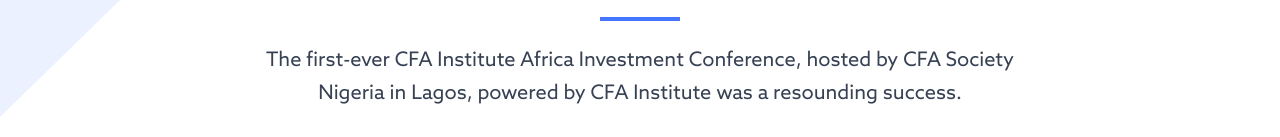
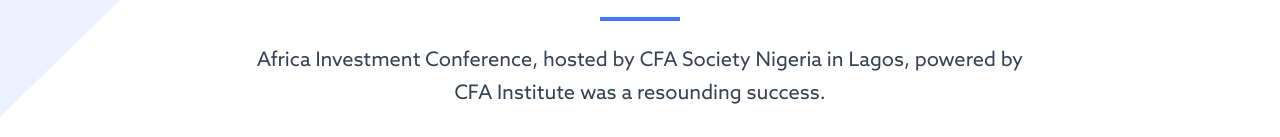
Before and after one commit to cfasociety2025/afic2025, a Next.js app: page /about in a window 1280 px wide. Shown: the part 815-952 px from the top of the page. Built offline with nearby package versions, Linux system fonts and the light colour scheme; a web font is replaced by a local one.

Commit message:
Update PastEventHighlights.js

```diff
--- a/app/components/PastEventHighlights.js
+++ b/app/components/PastEventHighlights.js
@@ -28,7 +28,7 @@
           </h2>
           <div className="w-20 h-1 bg-cfa-bright-blue mx-auto mb-6"></div>
           <p className="body-copy text-lg sm:text-xl text-gray-700 max-w-3xl mx-auto leading-relaxed">
-            The first-ever CFA Institute Africa Investment Conference, hosted by CFA Society Nigeria in Lagos, powered by CFA Institute was a resounding success.
+            Africa Investment Conference, hosted by CFA Society Nigeria in Lagos, powered by CFA Institute was a resounding success.
           </p>
         </div>
 
```
